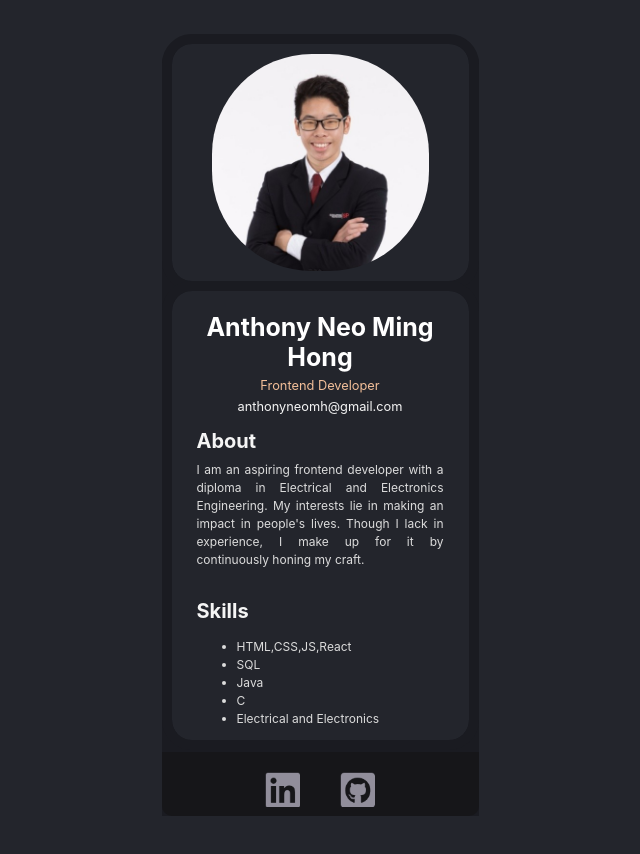
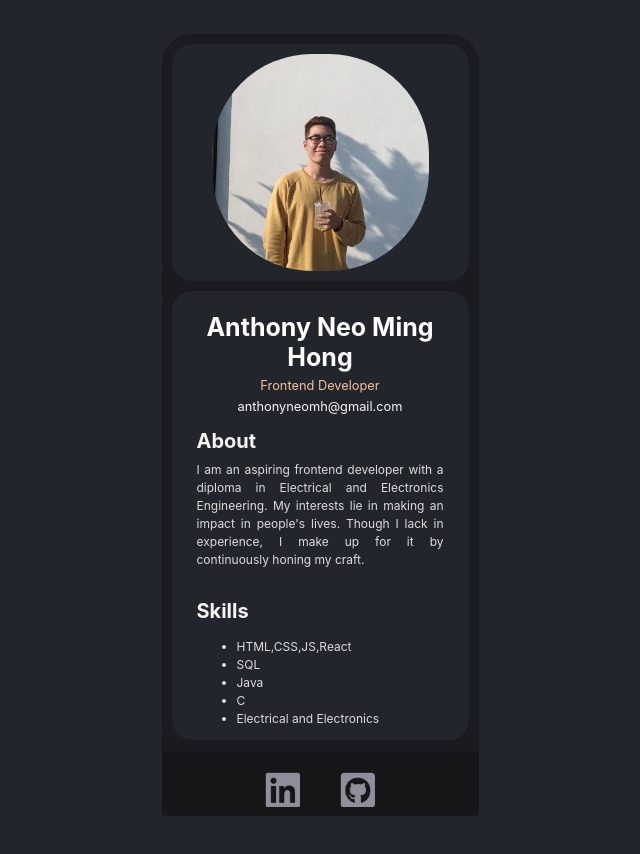
Before and after one commit to anthonynmh/my-digital-namecard, a React (Create React App) app: page / in a window 1280 px wide. Shown: the top 854 px of the page, without its empty margins (320-960 px from the left). Built offline with nearby package versions, Linux system fonts and the light colour scheme.

Commit message:
Updated profile picture.

```diff
--- a/src/components/Profile.js
+++ b/src/components/Profile.js
@@ -3,7 +3,7 @@ import React from "react";
 export default function Profile() {
     return (
         <div className="profile--container">
-            <img className="profile" src={require("../images/profilepic.jpeg")} />
+            <img className="profile" src={require("../images/namecard-photo.jpg")} />
         </div>
     )
 }
```
Also changed, not shown: src/images/namecard-photo.jpg (added).
